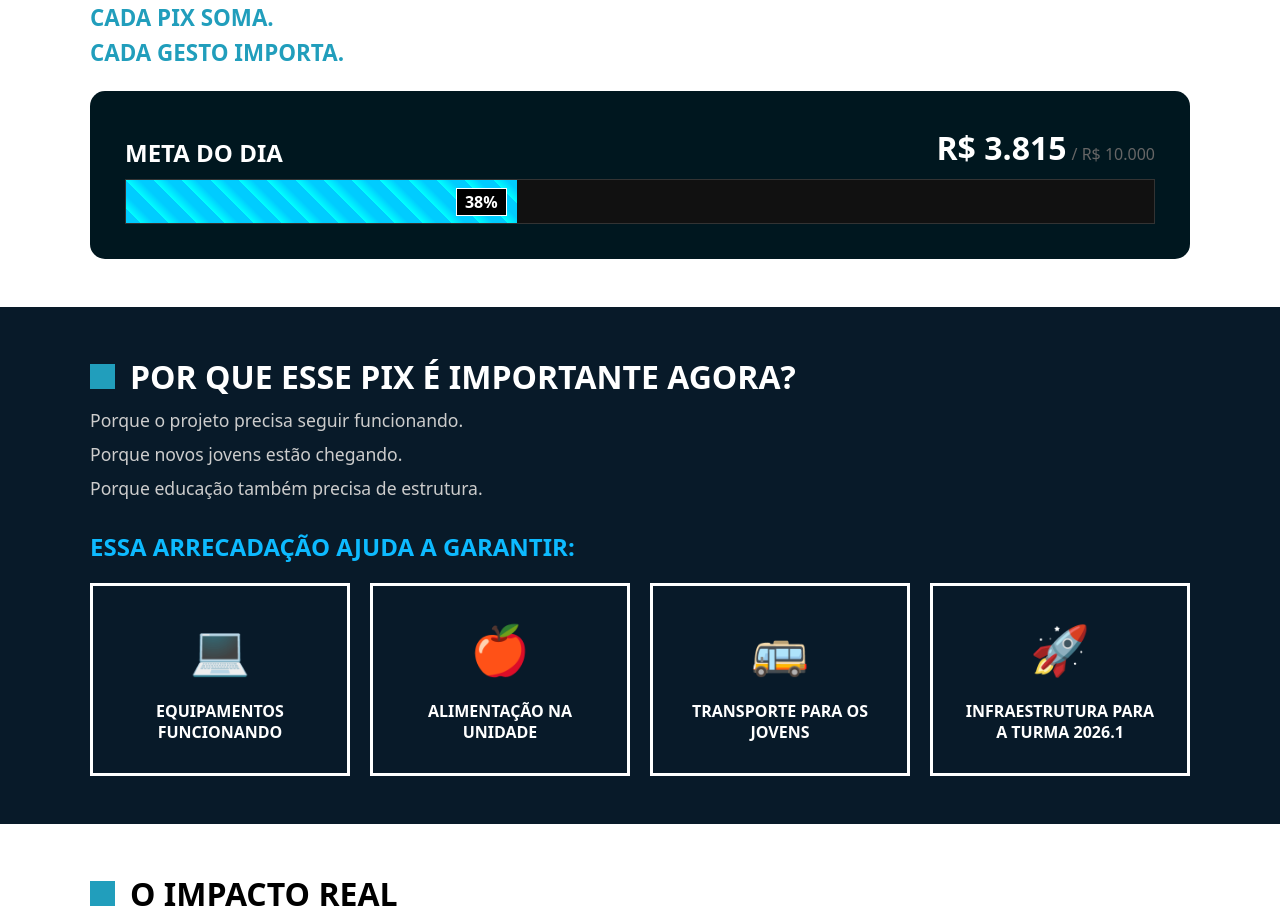
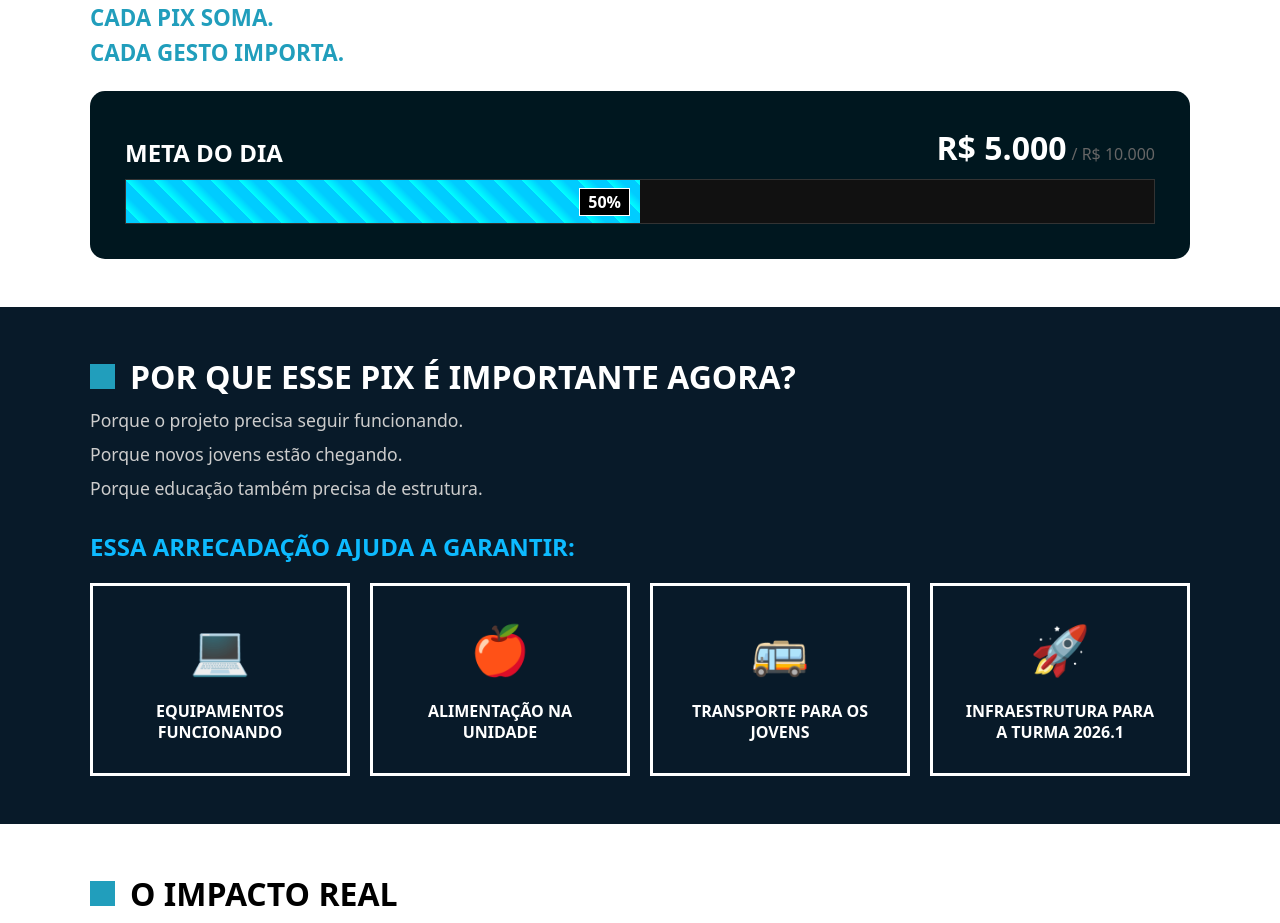
Before and after one commit to LAYSEGABI/pix-day-paq, a React (Vite) app: page / in a window 1280 px wide. Shown: the part 860-1783 px from the top of the page. Built offline with nearby package versions, Linux system fonts and the light colour scheme.

Commit message:
att valor 5000

```diff
--- a/src/App.jsx
+++ b/src/App.jsx
@@ -30,7 +30,7 @@ function App() {
 
   // Valores da meta (você pode alterar o currentAmount manualmente por enquanto)
   const goalAmount = 10000;
-  const currentAmount = 3815;
+  const currentAmount = 5000;
   const percentage = Math.floor((currentAmount / goalAmount) * 100);
 
   return (
```
